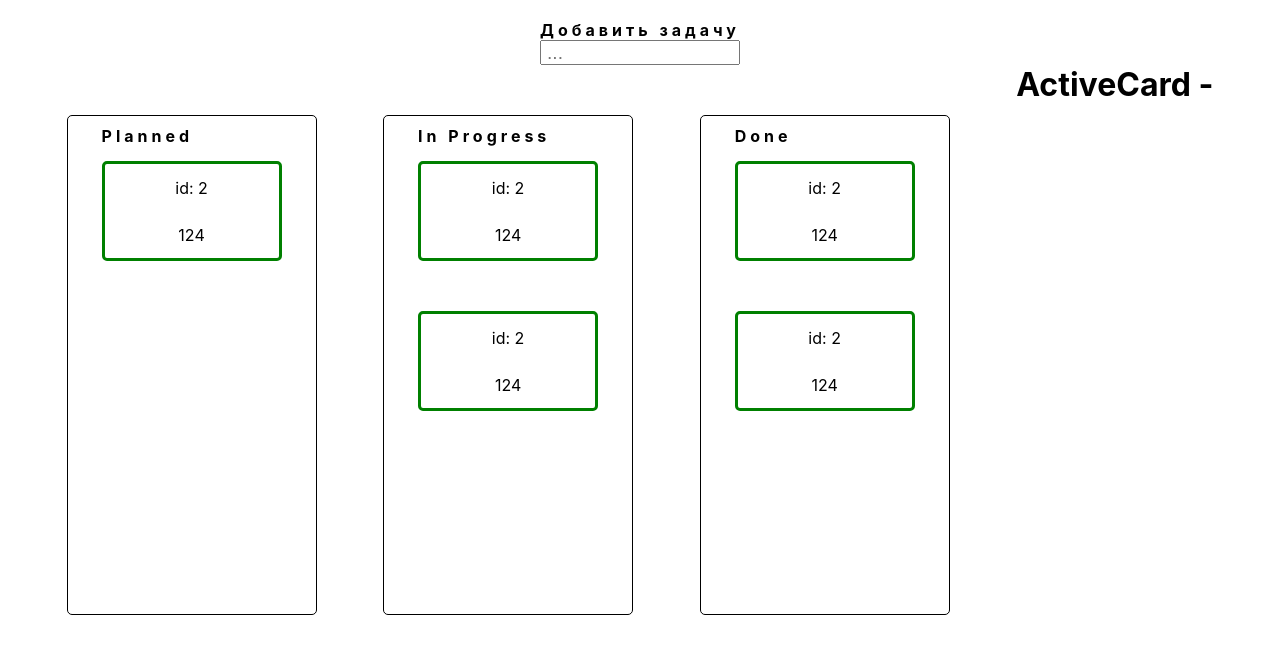
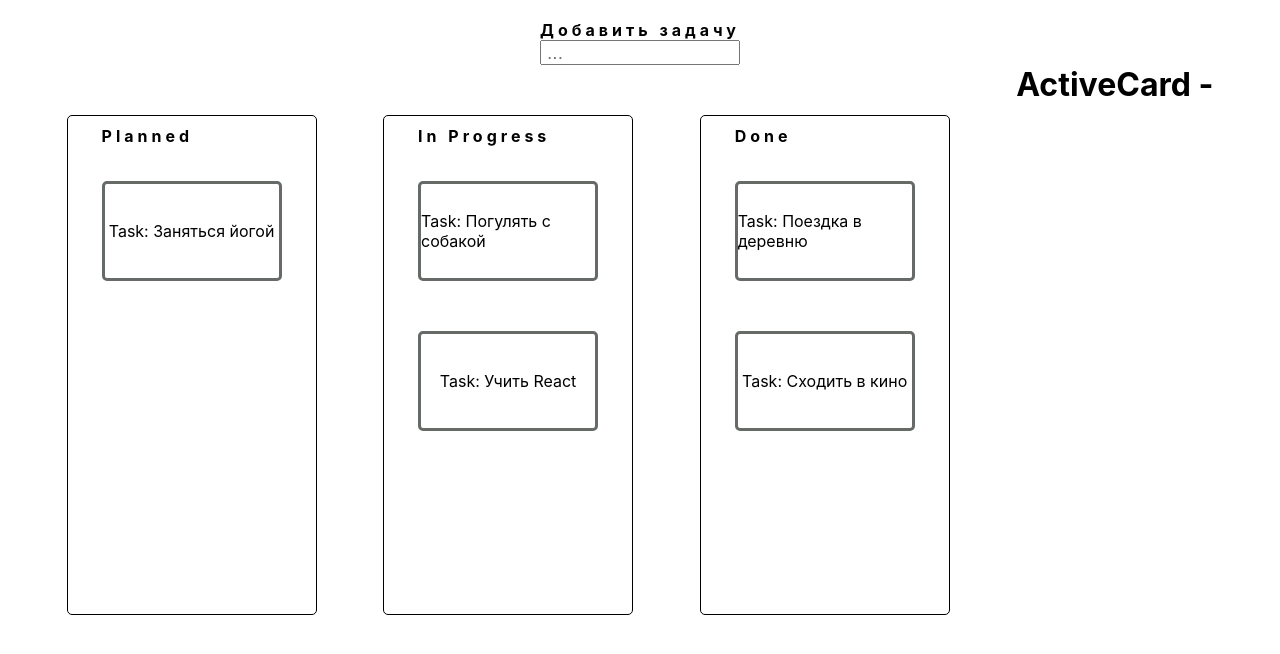
Before and after one commit to almaz1206ka/task-tracker, a React (Create React App) app: page / in a window 1280 px wide. Shown: the top 654 px of the page. Built offline with nearby package versions, Linux system fonts and the light colour scheme.

Commit message:
present app

```diff
--- a/src/components/DragContainer/DragContainer.tsx
+++ b/src/components/DragContainer/DragContainer.tsx
@@ -1,11 +1,10 @@
-import { FC, useEffect, useState } from "react";
+import { FC } from "react";
 import { rootSlice } from "../../redux/appReducer";
 import { useAppDispatch, useAppSelector } from "../../hooks/redux";
 
 import style from './DragContainer.module.css'
 import { TasksColumn } from "../TasksColumn/TasksColumn";
 
-import { ITask } from "../../types/data";
 
 export const DragContainer: FC = () => {
 
@@ -14,11 +13,6 @@ export const DragContainer: FC = () => {
     const {tasks, title, activeCard} = useAppSelector(state => state.rootSlice);
 
     const dispatch = useAppDispatch();
-
-    useEffect(() => {
-        localStorage.setItem('tasks', JSON.stringify(tasks))
-    }, [tasks])
-
 
     return (
         <div className={style.container}>
--- a/src/components/DraggebleElement/DraggebleElement.tsx
+++ /dev/null
@@ -1,6 +0,0 @@
-import { FC } from "react";
-
-export const DraggebleElement: FC = () => {
-
-    return null
-}
--- a/src/components/DropArea/DropArea.module.css
+++ b/src/components/DropArea/DropArea.module.css
@@ -1,10 +1,10 @@
 .task {
     width: 180px;
     height: 100px;
-    border: 3px solid green;
+    border: 3px solid rgb(174, 177, 174);
     border-radius: 5px;
     list-style: none;
-    margin-bottom: 25px;
+    margin-bottom: 15px;
     display: flex;
     flex-direction: column;
     justify-content: space-around;
@@ -12,6 +12,7 @@
     cursor: grab;
     opacity: 1;
     transition: all 0.2s ease-in-out;
+    font-size: larger;
 }
 
 .hide_task {
--- a/src/components/DropArea/DropArea.tsx
+++ b/src/components/DropArea/DropArea.tsx
@@ -1,20 +1,14 @@
 import { FC, useState } from "react";
 
-import style from './DropArea.module.css'
-import { rootSlice } from "../../redux/appReducer";
-import { useAppDispatch } from "../../hooks/redux";
+import style from './DropArea.module.css';
 
 interface IDropAreaProps {
-    status: string,
-    index: number,
+    onDrop: () => void;
 }
 
 export const DropArea: FC<IDropAreaProps> = ({...props}) => {
-    const {index, status} = props;
+    const {onDrop} = props;
     const [showDrop, setShowDrop] = useState(false);
-
-    const {onDrope} = rootSlice.actions;
-    const dispatch = useAppDispatch();
 
     return (
         <section
@@ -22,7 +16,7 @@ export const DropArea: FC<IDropAreaProps> = ({...props}) => {
             onDragEnter={() => setShowDrop(true)}
             onDragLeave={() => setShowDrop(false)}
             onDrop={() => {
-                dispatch(onDrope(status))
+                onDrop();
                 setShowDrop(false)
             }}
             onDragOver={e => e.preventDefault()}
--- a/src/components/TasksColumn/TasksColumn.module.css
+++ b/src/components/TasksColumn/TasksColumn.module.css
@@ -13,7 +13,7 @@
 .task {
     width: 180px;
     height: 100px;
-    border: 3px solid green;
+    border: 3px solid rgb(103, 107, 103);
     border-radius: 5px;
     list-style: none;
     margin: 15px 0;
--- a/src/components/TasksColumn/TasksColumn.tsx
+++ b/src/components/TasksColumn/TasksColumn.tsx
@@ -4,7 +4,7 @@ import style from './TasksColumn.module.css'
 
 import { ITask } from "../../types/data";
 import { useAppDispatch, useAppSelector } from "../../hooks/redux";
-import appReducer, { rootSlice } from "../../redux/appReducer";
+import { rootSlice } from "../../redux/appReducer";
 import { DropArea } from "../DropArea/DropArea";
 
 interface ITaskProps {
@@ -18,29 +18,41 @@ export const TasksColumn:FC<ITaskProps> = ({...props}) => {
 
     const {tasks, title, status} = props;
 
-    const {setActiveCard} = rootSlice.actions;
+    const {setActiveCard, changeTaskStatus} = rootSlice.actions;
     const {activeCard} = useAppSelector(state => state.rootSlice)
     const dispatch = useAppDispatch();
+
+    const onDrop = (status: string, position: number) => {
+        if(activeCard === null || activeCard === undefined) return;
+
+        const taskToMove = tasks[activeCard];
+        const updatedTasks = tasks.filter((task, idx) => idx !== activeCard);
+
+        updatedTasks.splice(position, 0, {
+            ...taskToMove,
+            status: status
+        })
+        dispatch(changeTaskStatus(updatedTasks));
+    };
 
     return (
         <div className={style.table}>
             <ul>
                 <h4>{title}</h4>
+                <DropArea onDrop={() => onDrop(status, 0)}/>
                 {tasks.map((task, idx) => {
                     return task.status === status && (
                         <>
                             <li key={idx}
-                            className={style.task}
-                            draggable
-                            onDragStart={() => dispatch(setActiveCard(task.id))}
-                            onDragEnd={() => dispatch(setActiveCard(null))}
+                                className={style.task}
+                                draggable
+                                onDragStart={() => dispatch(setActiveCard(idx))}
+                                onDragEnd={() => dispatch(setActiveCard(null))}
                             >
-                                <span>id: {task.id}</span>
-                                <span>{task.title}</span>
+                                <span>Task: {task.title}</span>
                             </li>
-                            <DropArea status={status} index={task.id + 1} />
+                            <DropArea onDrop={() => onDrop(status, idx + 1)} />
                         </>
-
                     )
                 })}
             </ul>
--- a/src/redux/appReducer.ts
+++ b/src/redux/appReducer.ts
@@ -2,39 +2,30 @@ import { createSlice } from "@reduxjs/toolkit";
 
 import { ITaskState } from "../types/data";
 
-const oldTasks = localStorage.getItem('tasks');
-
-
 const initialState: ITaskState = {
     tasks: [
         {
-            id: 2,
-            title: '124',
+            title: 'Погулять с собакой',
             status: 'in progress'
         },
         {
-            id: 2,
-            title: '124',
+            title: 'Поездка в деревню',
             status: 'done'
         },
         {
-            id: 2,
-            title: '124',
+            title: 'Сходить в кино',
             status: 'done'
         },
         {
-            id: 2,
-            title: '124',
+            title: 'Учить React',
             status: 'in progress'
         },
         {
-            id: 2,
-            title: '124',
+            title: 'Заняться йогой',
             status: 'planned'
         },
     ],
     task: {
-        id: 0,
         title: '',
         status: ''
     },
@@ -42,7 +33,6 @@ const initialState: ITaskState = {
     title: '',
     activeCard: null
 };
-
 
 export const rootSlice = createSlice({
     name: 'task-tracker',
@@ -52,15 +42,14 @@ export const rootSlice = createSlice({
             state.title = action.payload;
         },
         addTask(state) {
-            state.tasks = [...state.tasks, {...state.task, id: state.task.id += 1, title: state.title, status: 'planned'}];
+            state.tasks = [...state.tasks, {...state.task, title: state.title, status: 'planned'}];
             state.title = ''
         },
         setActiveCard(state, action) {
             state.activeCard = action.payload
         },
-        onDrope(state, status) {
-            console.log(`${state.activeCard} is going to place into ${status} and the position`);
-
+        changeTaskStatus(state, action) {
+            state.tasks = [...action.payload]
         }
     }
 });
--- a/src/types/data.ts
+++ b/src/types/data.ts
@@ -1,5 +1,5 @@
 export interface ITask {
-    id: number,
+    id?: number,
     title: string,
     status: string
 };
```
